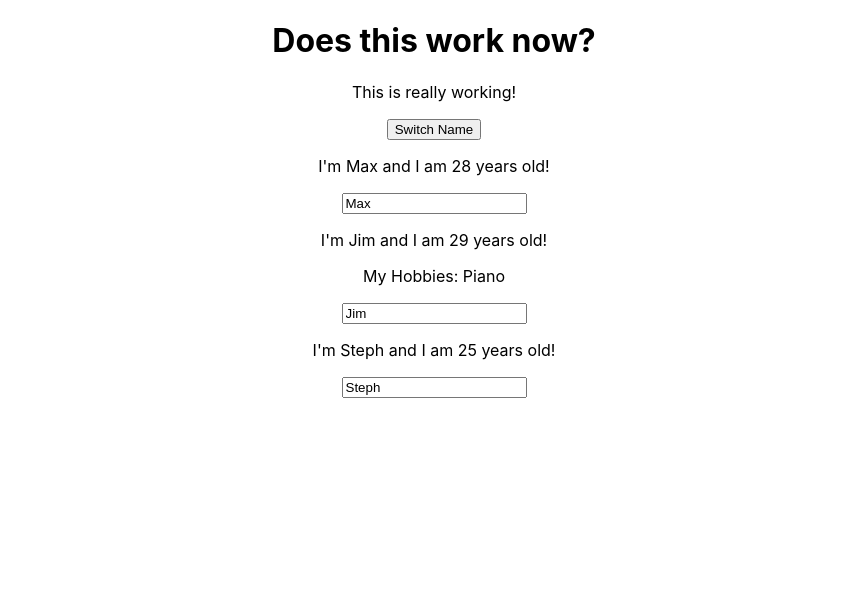
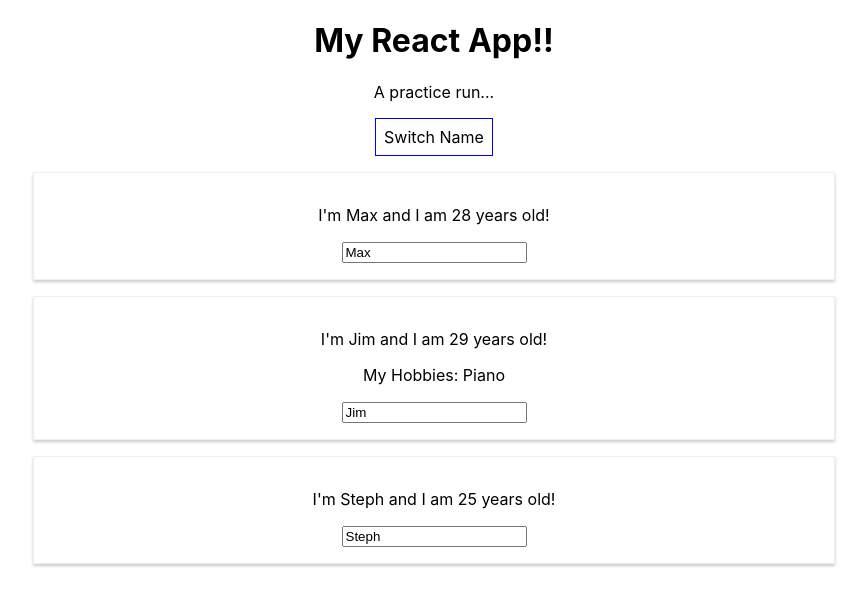
Before and after one commit to freeWillee/complete-react-guide, a React (Create React App) app: page / in a window 1280 px wide. Shown: the top 606 px of the page, without its empty margins (206-1073 px from the left). Built offline with nearby package versions, Linux system fonts and the light colour scheme.

Commit message:
Add CSS styling

```diff
--- a/src/App.js
+++ b/src/App.js
@@ -38,11 +38,25 @@
     }
 
     render() {
+
+      // inline styling react component....
+      // SCOPED ONLY TO A SINGLE ELEMENT FOR THIS PARTICULAR COMPONENT
+      const style = {
+        backgroundColor: 'white',
+        font: 'inherit',
+        border: '1px solid blue',
+        padding: '8px',
+        cursor: 'pointer'
+      };
+
       return(
         <div className="App">
-          <h1>Does this work now?</h1>
-          <p>This is really working!</p>
-          <button onClick={()=>this.switchNameHandler('Sebby Lee!!!!')}>Switch Name</button>
+          <h1>My React App!!</h1>
+          <p>A practice run...</p>
+          <button
+            onClick={()=>this.switchNameHandler('Sebby Lee!!!!')}
+            style={style}>Switch Name
+          </button>
           <Person
             name={this.state.persons[0].name}
             age={this.state.persons[0].age} />
--- /dev/null
+++ b/src/Person/Person.css
@@ -0,0 +1,10 @@
+/* INDIVIDUAL FILE TO MAINTAIN STYLING FOR A PARTICULAR COMPONENT */
+
+.Person {
+    width: 60%;
+    margin: 16px auto;
+    border: 1px solid #eee;
+    box-shadow: 0 2px 3px #ccc;
+    padding: 16px;
+    text-align: center;
+}
--- a/src/Person/Person.js
+++ b/src/Person/Person.js
@@ -3,11 +3,13 @@
 // Use ES6...
 
 import React from 'react'
+
+import './Person.css';
 // We don't need Component because we're not using the class feature that requires Component.
 
 const person = (props) => {
     return (
-        <div>
+        <div className="Person">
             <p onClick={props.click}>I'm {props.name} and I am {props.age} years old!</p>
             <p>{props.children}</p>
             <input type="text" onChange={props.changed} value={props.name} />
```
